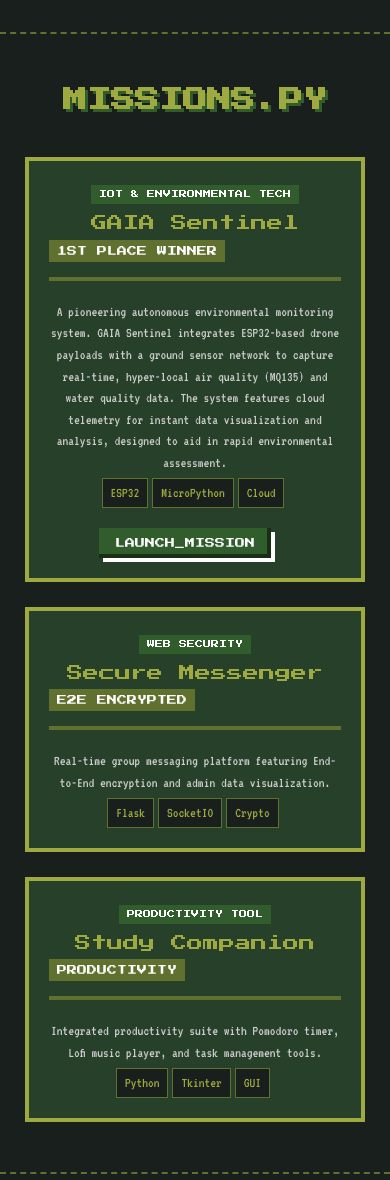
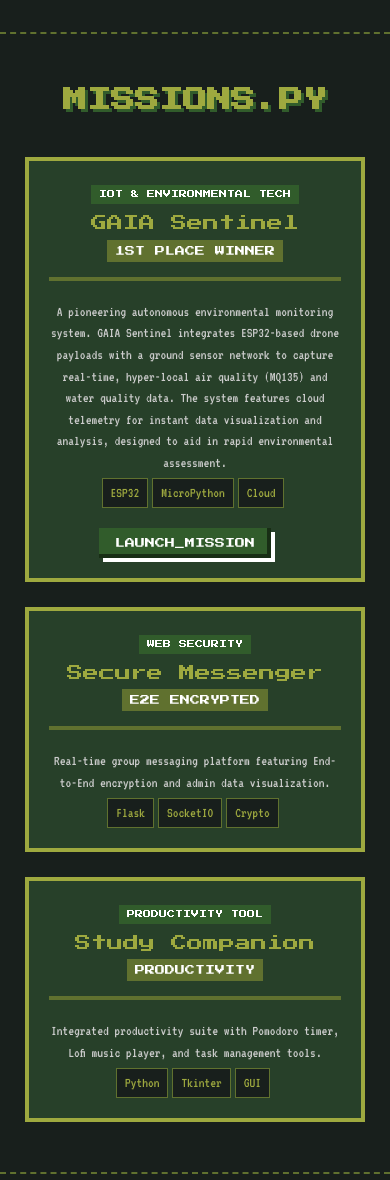
Before and after one commit to Arvindhan-A/arvindhan-portfolio, a Flask app: page / in a window 390 px wide. Shown: the part 2394-3574 px from the top of the page. Run offline with Flask 3, Linux system fonts and the light colour scheme.

Commit message:
Update style.css

```diff
--- a/static/style.css
+++ b/static/style.css
@@ -723,6 +723,7 @@ footer { padding: 50px 0; text-align: center; border-top: 4px solid var(--text-p
         gap: 25px;
     }
     .pixel-card { text-align: center; }
+    .badge { align-self: center; } /* Center achievement badges */
     .tech-stack { justify-content: center; display: flex; flex-wrap: wrap; }
 
     .timeline-entry { padding-left: 10px; margin-bottom: 20px; }
```
